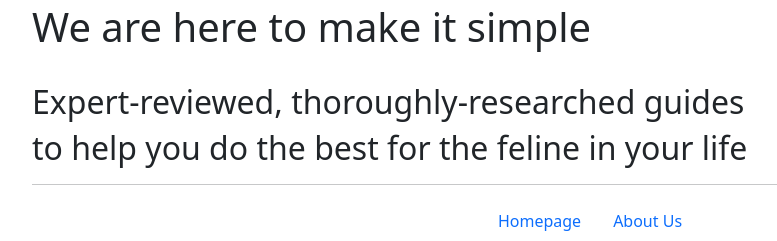
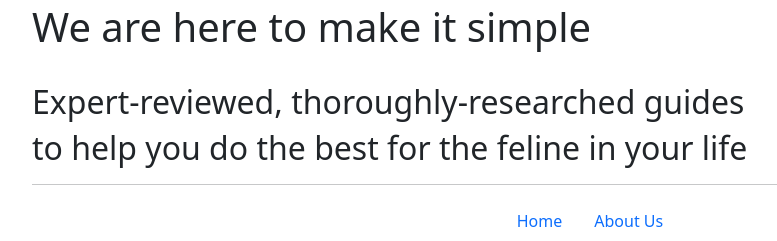
Before and after one commit to Alasdair666/TeamCat, a Flask app: page / in a window 1280 px wide. Shown: the part 946-1187 px from the top of the page, without its empty margins (50-827 px from the left). Run offline with Flask 2, Linux system fonts and the light colour scheme; some libraries are stand-ins or nearby versions.

Commit message:
Improve header

```diff
--- a/templates/layout.html
+++ b/templates/layout.html
@@ -22,7 +22,7 @@
 <footer class="container">
     <hr>
     <nav class="nav justify-content-center">
-        <a class="nav-link" href="/">Homepage</a>
+        <a class="nav-link" href="/">Home</a>
         <a class="nav-link" href="/about">About Us</a>
         <!-- <a class="nav-link" href="/contact">Contact</a> -->
     </ul>
--- a/templates/navigation.html
+++ b/templates/navigation.html
@@ -1,28 +1,14 @@
 
     <nav class="navbar navbar-expand-md navbar-dark fixed-top bg-dark">
-        <a class="navbar-brand" href="#">Navbar</a>
-        <button class="navbar-toggler" type="button" data-toggle="collapse" data-target="#navbarsExampleDefault" aria-controls="navbarsExampleDefault" aria-expanded="false" aria-label="Toggle navigation">
-          <span class="navbar-toggler-icon"></span>
-        </button>
+        <a class="navbar-brand" href="#">TeamCat</a>
 
         <div class="collapse navbar-collapse" id="navbarsExampleDefault">
           <ul class="navbar-nav mr-auto">
             <li class="nav-item active">
-              <a class="nav-link" href="#">Home <span class="sr-only">(current)</span></a>
+              <a class="nav-link" href="/">Home</a>
             </li>
             <li class="nav-item">
-              <a class="nav-link" href="#">Link</a>
-            </li>
-            <li class="nav-item">
-              <a class="nav-link disabled" href="#">Disabled</a>
-            </li>
-            <li class="nav-item dropdown">
-              <a class="nav-link dropdown-toggle" href="http://example.com" id="dropdown01" data-toggle="dropdown" aria-haspopup="true" aria-expanded="false">Dropdown</a>
-              <div class="dropdown-menu" aria-labelledby="dropdown01">
-                <a class="dropdown-item" href="#">Action</a>
-                <a class="dropdown-item" href="#">Another action</a>
-                <a class="dropdown-item" href="#">Something else here</a>
-              </div>
+              <a class="nav-link" href="/about">About Us</a>
             </li>
           </ul>
         </div>
```
